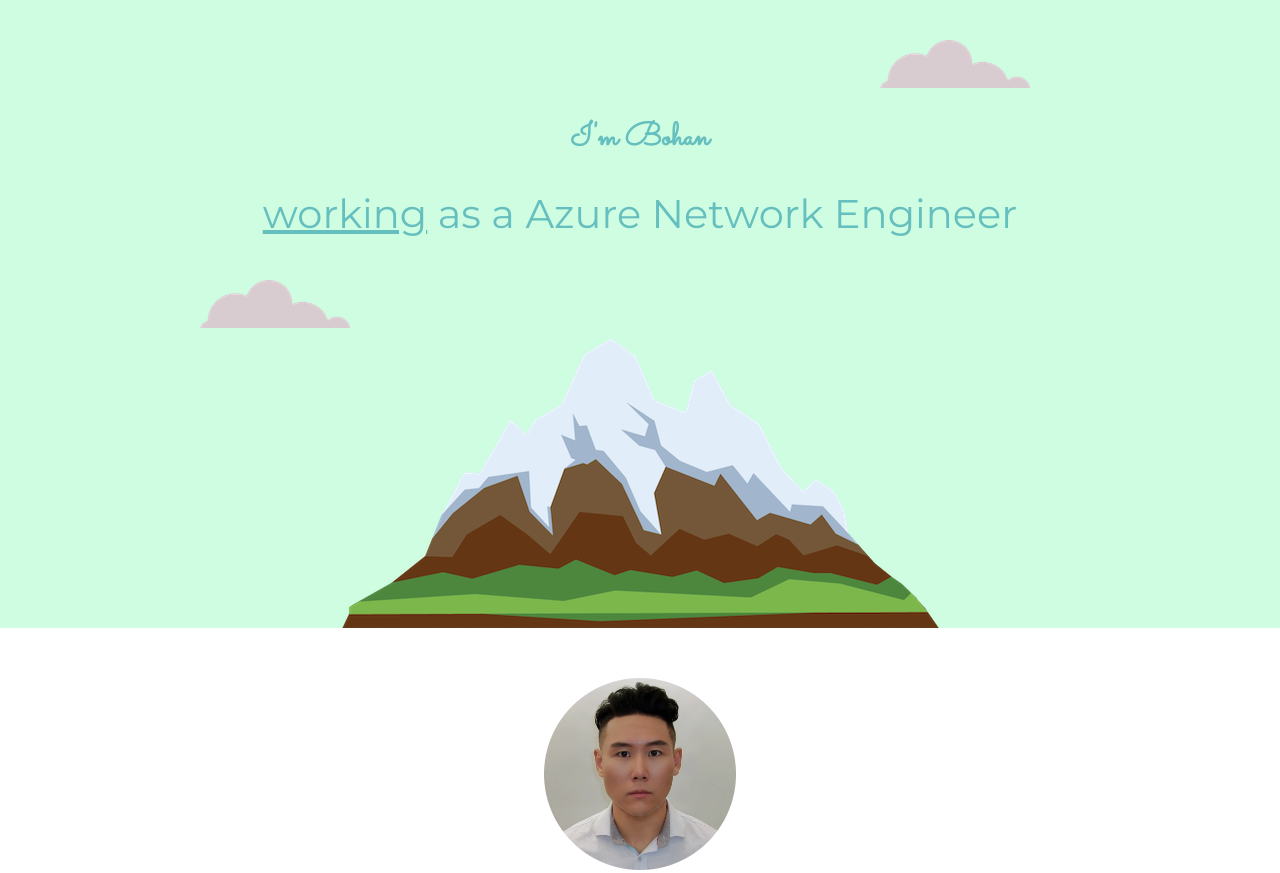
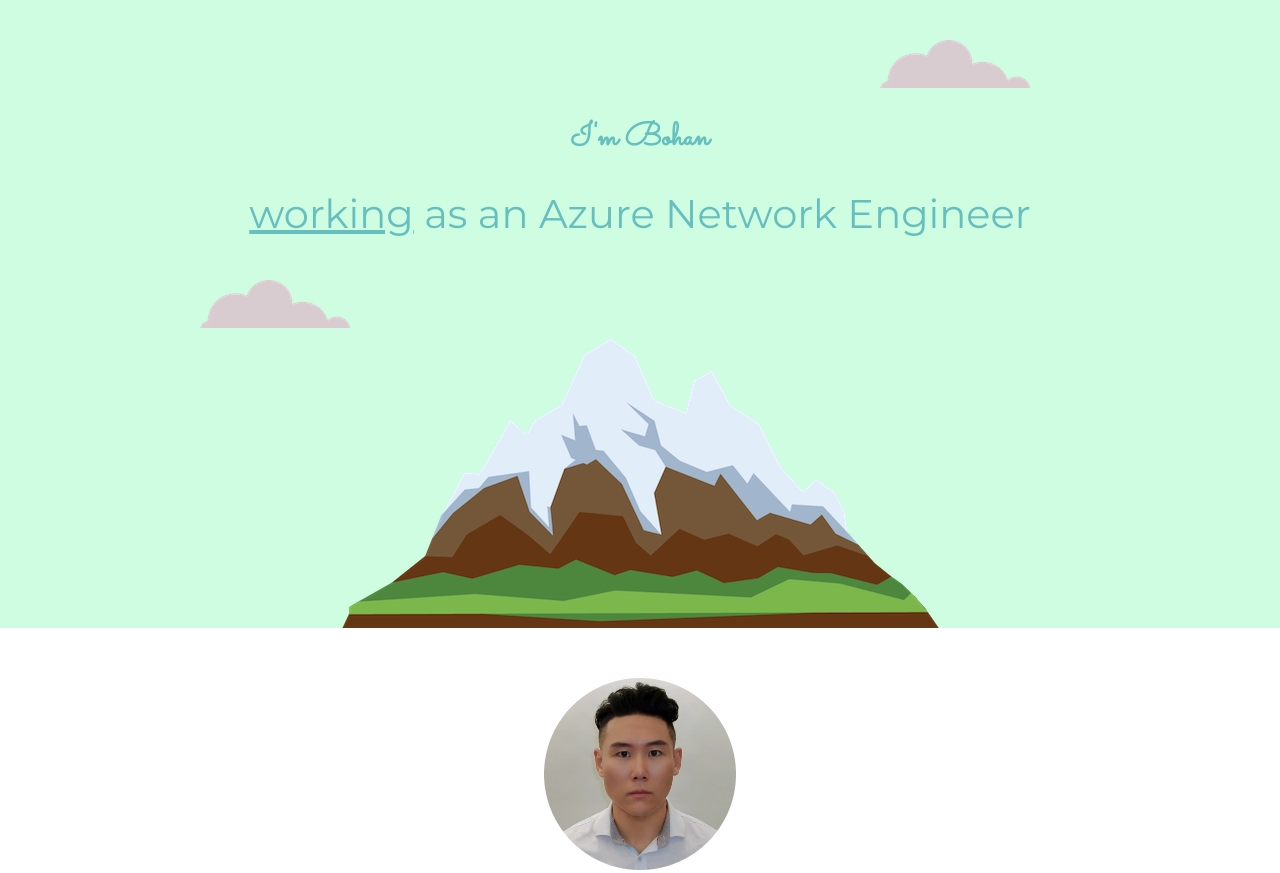
Before and after one commit to kevinYang0612/FileShare, a website built with Parcel: page index.html in a window 1280 px wide. Shown: the top 873 px of the page. Built offline with nearby package versions, Linux system fonts and the light colour scheme.

Commit message:
Update index.html

```diff
--- a/index.html
+++ b/index.html
@@ -41,7 +41,7 @@
   <div class="top_container">             <!--a div is a content division element-->
     <img class = "top_cloud" src="images/cloud.png" alt="cloud_img">
     <h1>I'm Bohan</h1>
-    <h2><span class="pro">working</span> as a Azure Network Engineer</h2>
+    <h2><span class="pro">working</span> as an Azure Network Engineer</h2>
     <img class = "bottom_cloud" src="images/cloud.png" alt="cloud_img">
     <img class = "mountain" src="images/mountain.png" alt="mountain_img">
   </div>
```
